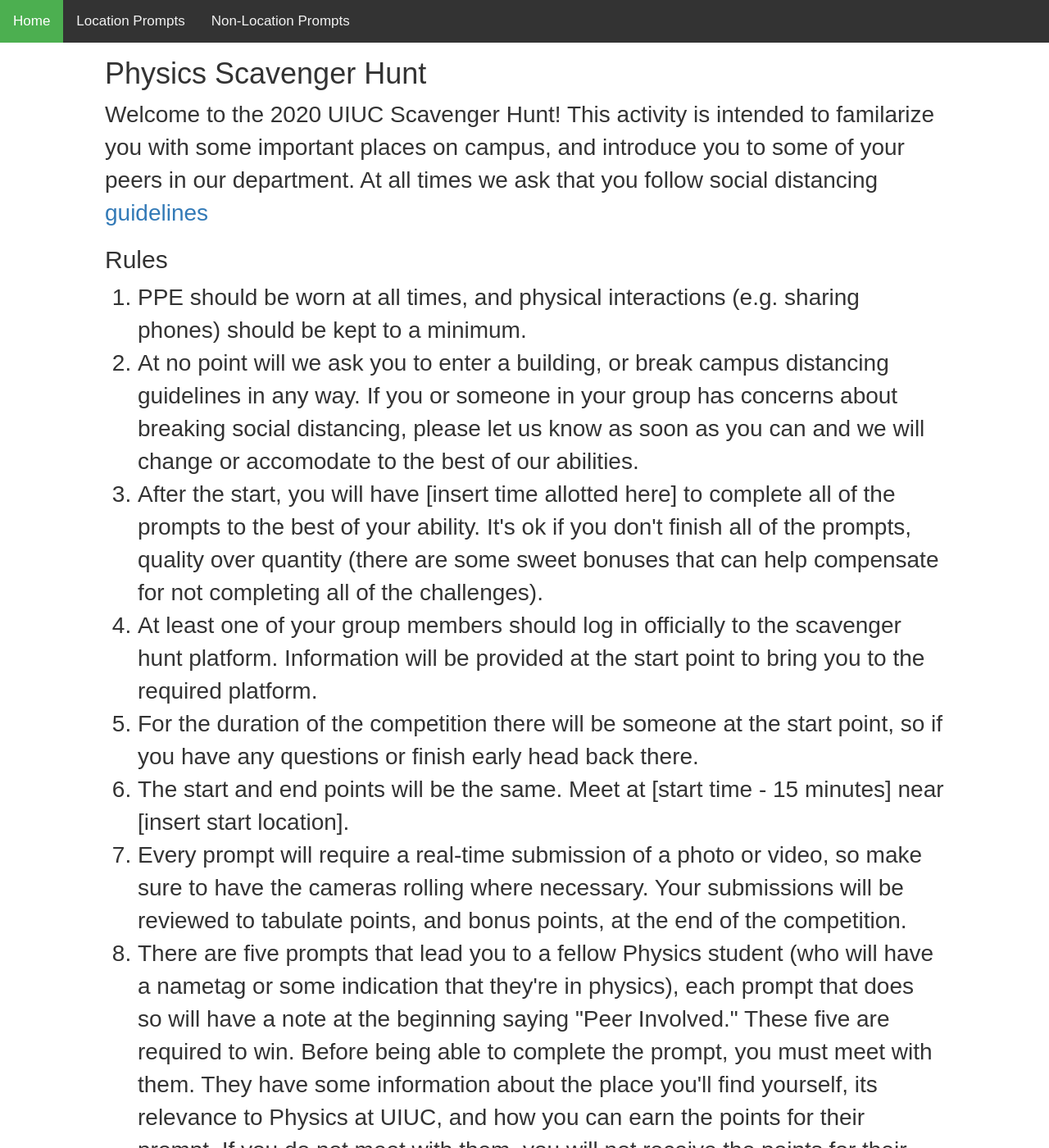
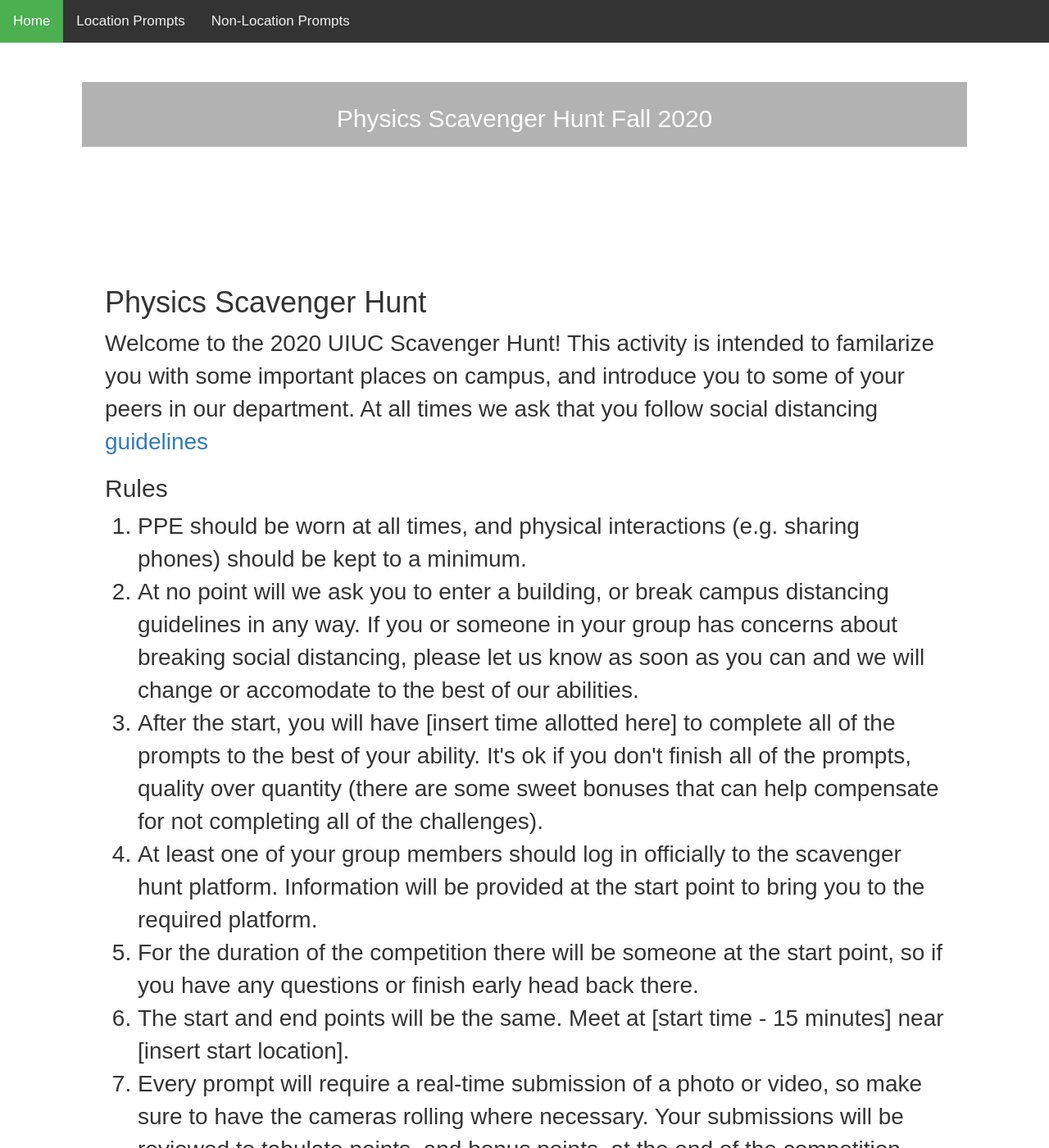
Before and after one commit to nsryan2/scav_hunt, a Jekyll site: the page built from index.html, in a window 1280 px wide and 1400 px high. Shown: the whole window at 82% size. Built offline with Jekyll 4.4.1, drawn with Linux system fonts in a browser that asks for light colours; nearby versions of some CDN libraries.

Commit message:
Update index.html

```diff
--- a/index.html
+++ b/index.html
@@ -13,6 +13,23 @@ title: Home
     </style>
 </head>
 
+
+ <style>
+        .header {
+          background-repeat: no-repeat;
+          background-position: top;
+          background-size: 100%;
+          padding: 100px;
+          text-align: center;
+        }
+    </style>
+<div class="header">
+    <div style="background: rgb(0, 0, 0, 0.3); padding: 8px;">
+        <h2 style="color: White;">Physics Scavenger Hunt Fall 2020</h2>
+    </div>
+</div>
+
+
 <div class="content">
     <h1>Physics Scavenger Hunt</h1>
 
@@ -24,7 +41,7 @@ title: Home
 
     <h2>Rules</h2>
 
-    <p>
+    <p style="font-size: medium;">
       <ol>
         <li>
           PPE should be worn at all times, and physical interactions (e.g. sharing phones) should be kept to a minimum.
@@ -68,10 +85,10 @@ title: Home
 
     <h2>Points</h2>
 
-    <p>The amount of points each prompt is worth will be listed alongside the prompt itself, as well as any bonus points you
+    <p style="font-size: medium;">The amount of points each prompt is worth will be listed alongside the prompt itself, as well as any bonus points you
     may be able to aquire for it.</p>
 
     <h2>Prizes</h2>
 
-    <p>Prizes will be awarded at the end for all participants, and for the teams with the top three scores.</p>
+    <p style="font-size: medium;">Prizes will be awarded at the end for all participants, and for the teams with the top three scores.</p>
 </div>
```
